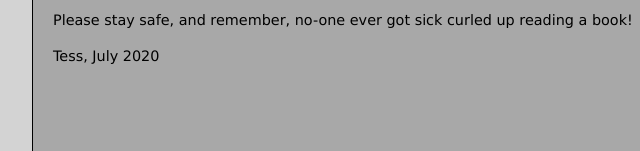
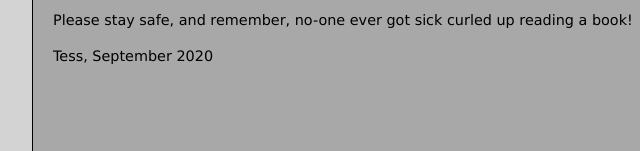
Before and after one commit to tessjstimson/tessjstimson.github.io, a plain HTML site: page index.html in a window 1280 px wide. Shown: the part 649-800 px from the top of the page, 108-748 px from the left. Drawn offline with Linux system fonts and the light colour scheme.

Commit message:
Update index.html

```diff
--- a/index.html
+++ b/index.html
@@ -44,7 +44,7 @@
 		I'd love to hear from you. Just go to my <a class="booktitle" href="contact.html">contact</a>
 		page and drop me a line.</p>
 		<p>Please stay safe, and remember, no-one ever got sick curled up reading a book!</p>
-		<p>Tess, July 2020</p>
+		<p>Tess, September 2020</p>
 	</div>
 <div id="latest_book">
 		<a href="readmore/one_in_three.html"><img id="floatright2" src="./images/oneinthree.jpg" alt:"One In Three" width="200" height="290"/></a>
```
